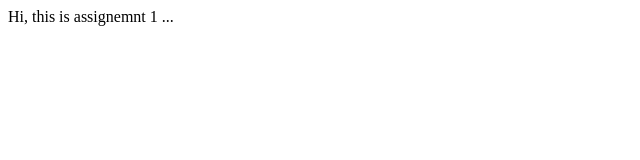
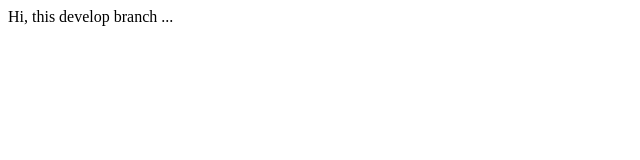
Before and after one commit to CoderRitwikG/JenkinsAssignment, a plain HTML site: page index.html in a window 1280 px wide. Shown: the full height of the page, 0-640 px from the left. Drawn offline with Linux system fonts and the light colour scheme.

Commit message:
Update index.html

```diff
--- a/index.html
+++ b/index.html
@@ -1,5 +1,5 @@
 <html>
         <body>
-                Hi, this is assignemnt 1 ...
+                Hi, this develop branch ...
         </body>
 </html>
```
